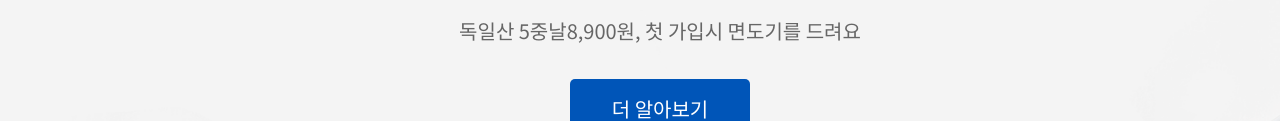
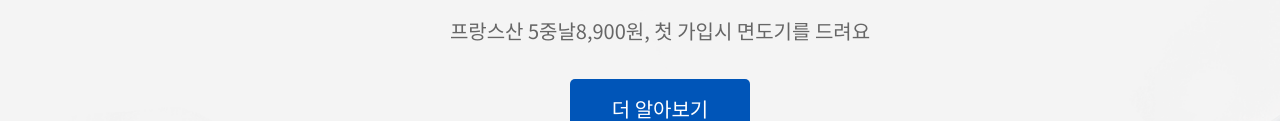
Before and after one commit to gooisgoo/portfolio, a plain HTML site: page index.html in a window 1280 px wide. Shown: the part 256-377 px from the top of the page. Drawn offline with Linux system fonts and the light colour scheme.

Commit message:
subtitle 변경
독일산 -> 프랑스산 으로 변경

```diff
--- a/index.html
+++ b/index.html
@@ -22,7 +22,7 @@
            정직한 가격의<br>
            <strong>프리미엄 면도용품 구독 서비스</strong>
          </p>
-         <p class="subtitle">독일산 5중날8,900원, 첫 가입시 면도기를 드려요</p>
+         <p class="subtitle">프랑스산 5중날8,900원, 첫 가입시 면도기를 드려요</p>
          <a href="#" class="common_btn">더 알아보기</a>
        </div>
      </div>
```
